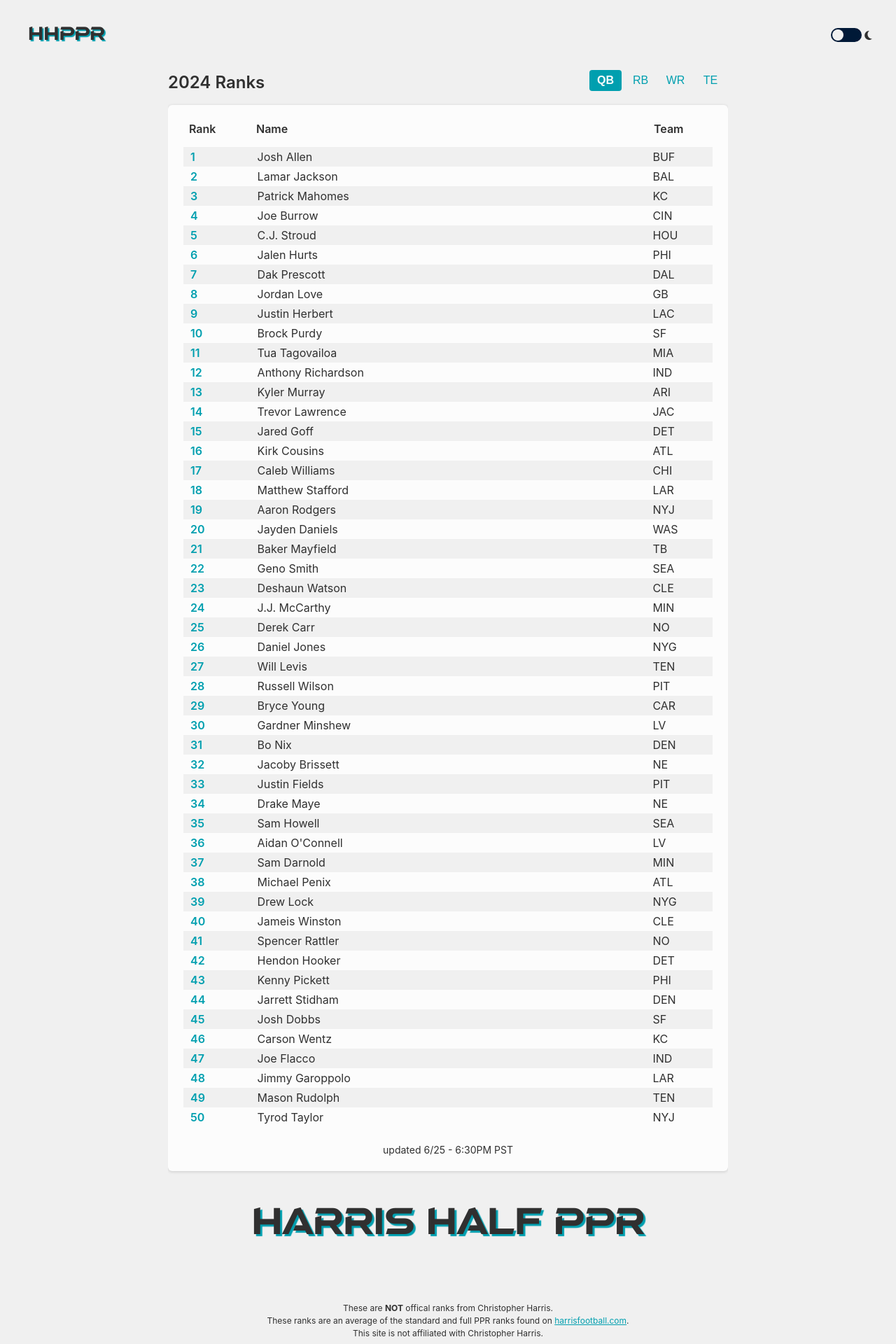
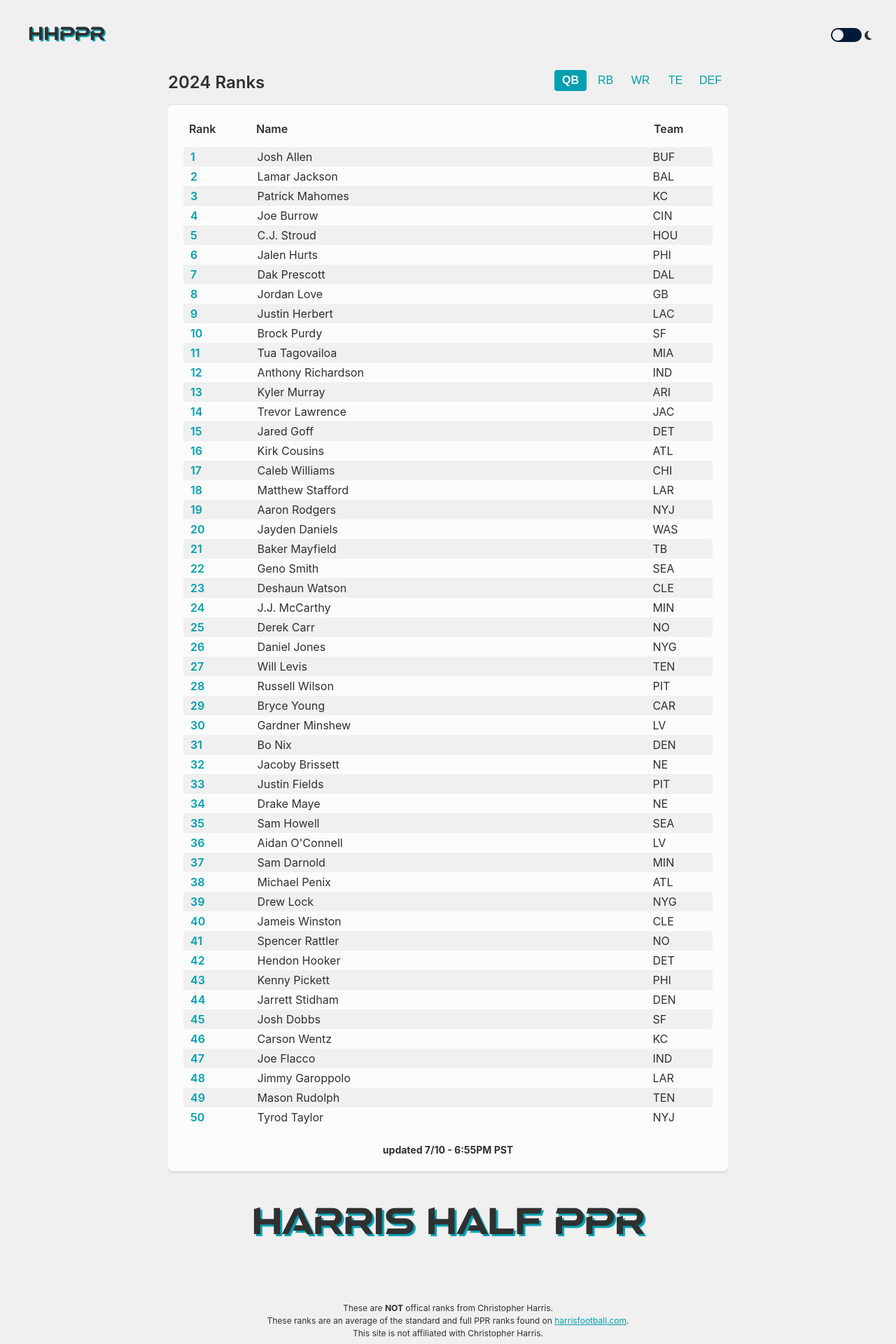
Before and after one commit to travman89/HarrisHalfPPR, a React (Vite) app: page / in a window 1280 px wide. Shown: the top 1920 px of the page at 70% size. Built offline with nearby package versions, Linux system fonts and the light colour scheme.

Commit message:
7/10 655 update

```diff
--- a/src/Home/index.tsx
+++ b/src/Home/index.tsx
@@ -2,7 +2,7 @@ import { useEffect, useState } from "react";
 import wr from "../data/wr.json";
 import te from "../data/te.json";
 import qb from "../data/qb.json";
-// import def from "../data/def.json";
+import def from "../data/def.json";
 import rb from "../data/rb.json";
 // import ros from "../data/ros.json";
 
@@ -39,13 +39,13 @@ const Home = () => {
   const location = useLocation();
   const navigate = useNavigate();
   // const positions = ["QB", "RB", "WR", "TE", "DEF", "ROS"];   positions for weekly ranks
-  const positions = ["QB", "RB", "WR", "TE"];
+  const positions = ["QB", "RB", "WR", "TE", "DEF"];
   const positionDataMap = {
     QB: qb,
     RB: rb,
     WR: wr,
     TE: te,
-    // DEF: def,
+    DEF: def,
     // ROS: ros,
   };
   const [sortedRanks, setSortedRanks] = useState<playerData[]>(qb);
@@ -99,6 +99,8 @@ const Home = () => {
     switch (selectedPosition) {
       case "ROS":
         return "Pos";
+      case "DEF": // eventually nuke this
+        return " ";
       default:
         // return "Opp";  TODO swap back to Opp
         return "Team";
@@ -227,7 +229,7 @@ const Home = () => {
             ))}
           </tbody>
         </TableWrapper>
-        <UpdatedText> updated 6/25 - 6:30PM PST</UpdatedText>
+        <UpdatedText> updated 7/10 - 6:55PM PST</UpdatedText>
       </TableContainer>
       <Heading>Harris Half PPR</Heading>
       <Disclaimer>
--- a/src/components/index.tsx
+++ b/src/components/index.tsx
@@ -386,6 +386,7 @@ const HarrisLink = styled.a`
 `;
 
 const UpdatedText = styled.p`
+  font-weight: 700;
   text-align: center;
   width: 100%;
   color: ${(props) => props.theme.primary};
```
Also changed, not shown: src/data/def.json (added, +1 -0 lines), src/data/te.json (+1 -1 lines).
